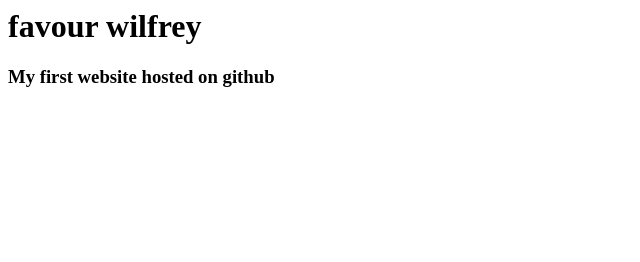
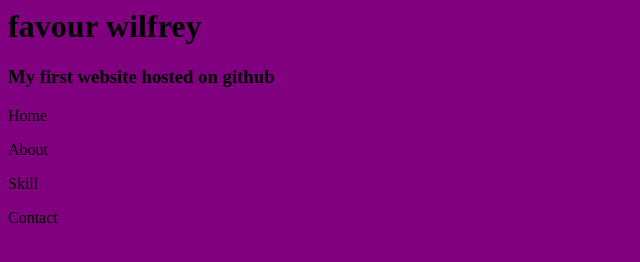
Before and after one commit to nrcfstudents/favourwilfrey, a plain HTML site: page index.html in a window 1280 px wide. Shown: the whole page, without its empty margins (0-640 px from the left). Drawn offline with Linux system fonts and the light colour scheme.

Commit message:
initial commit

```diff
--- a/index.html
+++ b/index.html
@@ -3,14 +3,16 @@
 <title>
 favourwilfrey
 </title>
+<link rel="stylesheet" href="style.css">
 </head>
-<body>
+<body bgcolor="purple">
 <h1>favour wilfrey</h1>
 <h3> My first website hosted on github</h3>
-
-
-
-
-
+<div>
+<p>Home</p>
+<p>About</p>
+<p>Skill</p>
+<p>Contact</p>
+</div>
 </body>
 </html>
```
